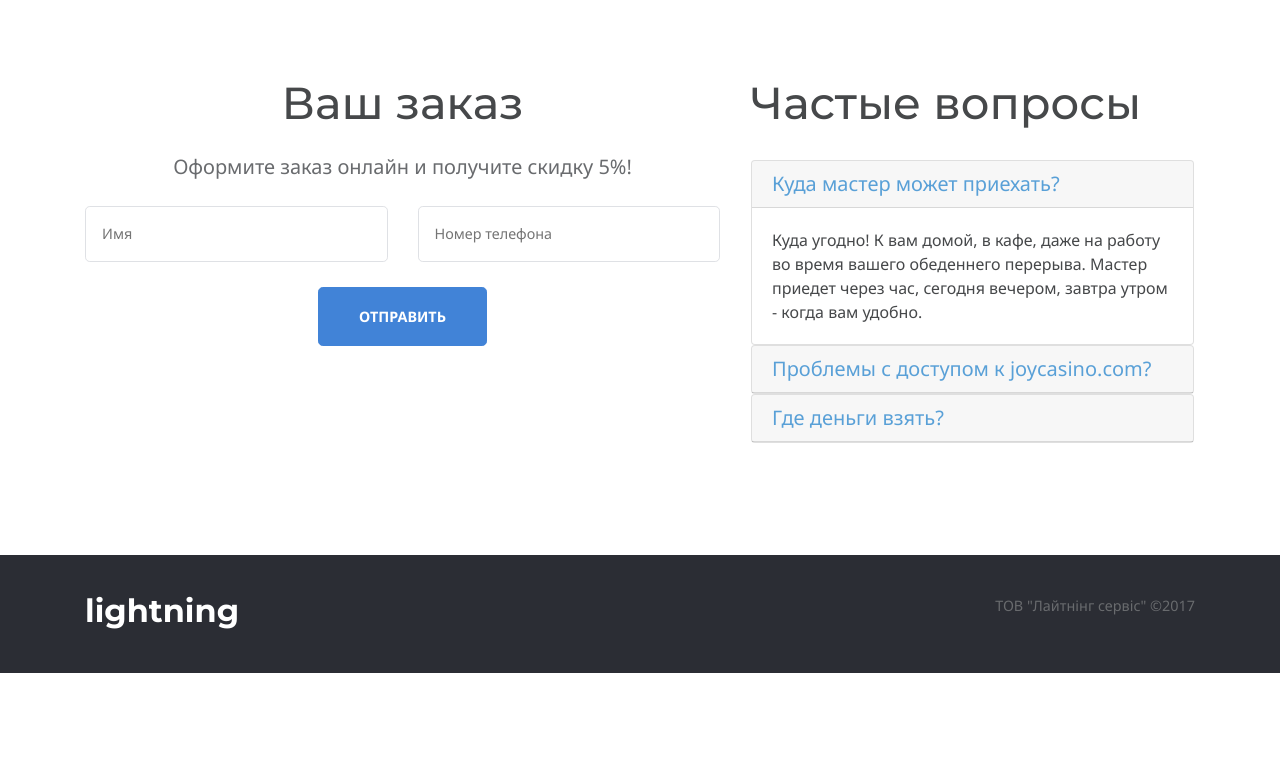
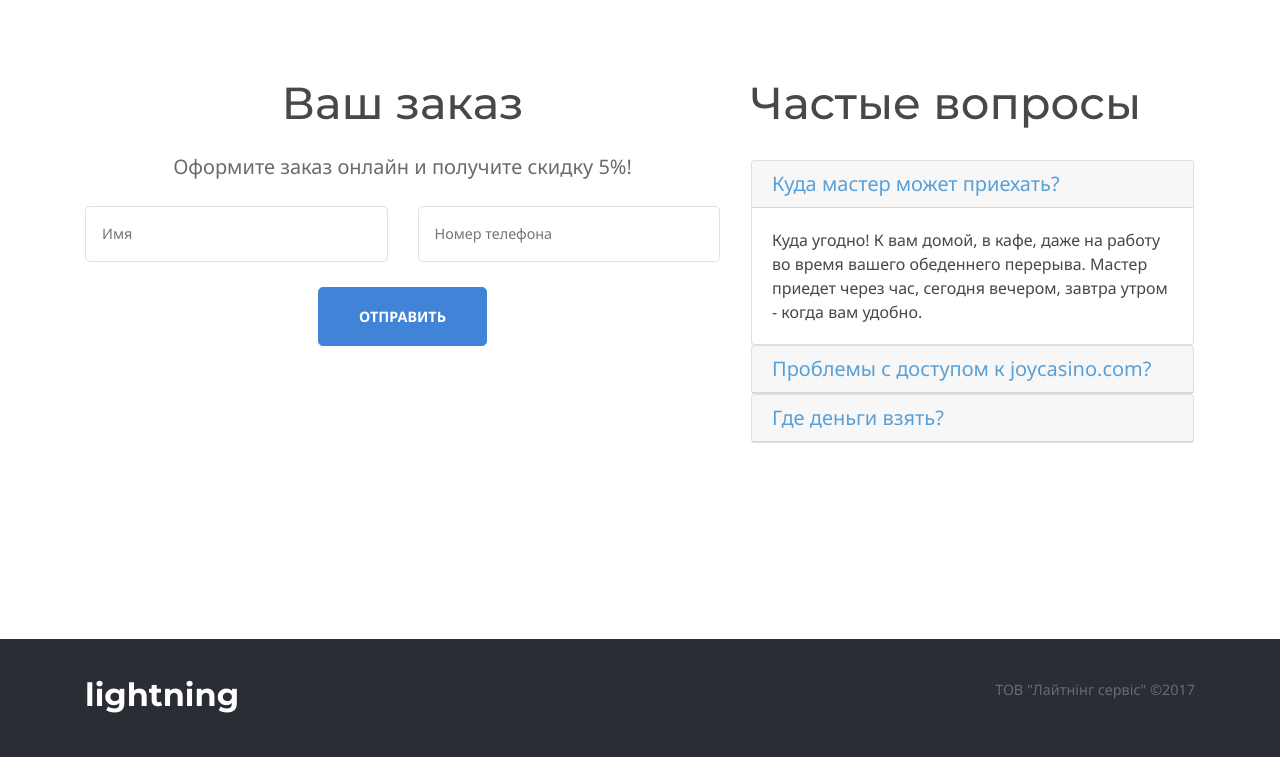
Before and after one commit to Anntie/LightningDesign, a PHP site: page / in a window 1280 px wide. Shown: the part 2216-2973 px from the top of the page. Before the commit the page ends 2889 px from the top, so only its background shows below. Run offline with PHP 8.4, Linux system fonts and the light colour scheme; some libraries are stand-ins or nearby versions; some web fonts are replaced.

Commit message:
Taras fix

```diff
--- a/css/lightning.css
+++ b/css/lightning.css
@@ -41,6 +41,10 @@
 
 .delete-item {
   cursor: pointer;
+}
+
+.contact-2 {
+  min-height: 40rem;
 }
 
 #cart-list-table td {
```
